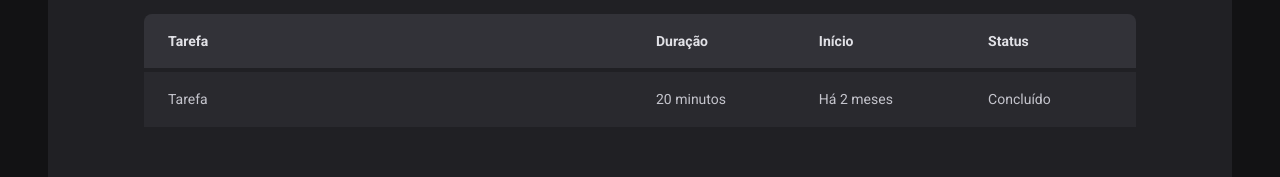
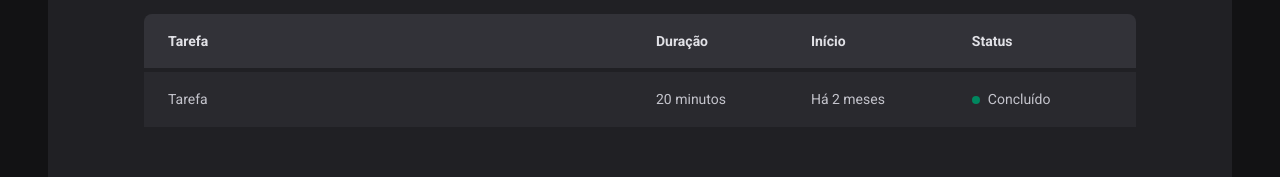
Before and after one commit to Bilusca/react-timer, a React (Vite) app: page /history in a window 1280 px wide. Shown: the part 270-447 px from the top of the page. Built offline with nearby package versions, Linux system fonts and the light colour scheme.

Commit message:
chore: add status

```diff
--- a/src/pages/History/index.tsx
+++ b/src/pages/History/index.tsx
@@ -1,4 +1,4 @@
-import { HistoryConatiner, HistoryList } from './styles'
+import { HistoryConatiner, HistoryList, Status } from './styles'
 
 export function History() {
   return (
@@ -20,7 +20,9 @@
               <td>Tarefa</td>
               <td>20 minutos</td>
               <td>Há 2 meses</td>
-              <td>Concluído</td>
+              <td>
+                <Status statusColor="green">Concluído</Status>
+              </td>
             </tr>
           </tbody>
         </table>
--- a/src/pages/History/styles.ts
+++ b/src/pages/History/styles.ts
@@ -60,3 +60,27 @@
     }
   }
 `
+const STATUS_COLORS = {
+  yellow: 'yellow-500',
+  green: 'green-500',
+  red: 'red-500',
+} as const
+
+interface StatusProps {
+  statusColor: keyof typeof STATUS_COLORS
+}
+
+export const Status = styled.span<StatusProps>`
+  display: flex;
+  align-items: center;
+  gap: 0.5rem;
+
+  &::before {
+    content: '';
+    width: 0.5rem;
+    height: 0.5rem;
+    border-radius: 9999px;
+    background-color: ${({ theme, statusColor }) =>
+      theme[STATUS_COLORS[statusColor]]};
+  }
+`
```
